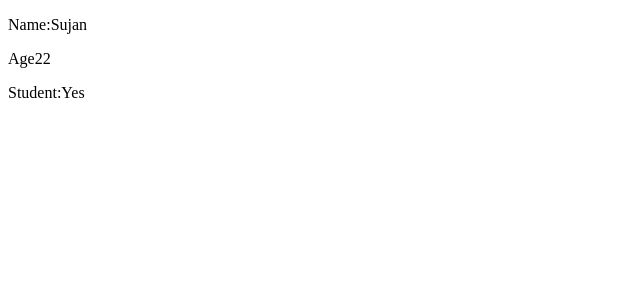
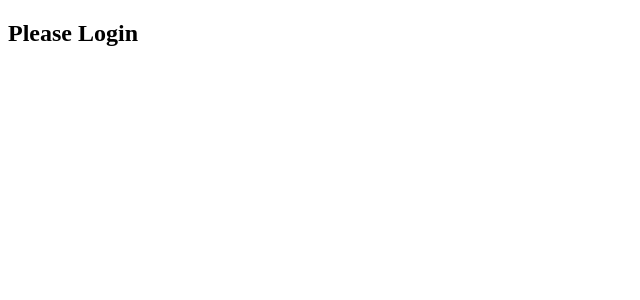
Before and after one commit to akasuju/React, a React (Vite) app in the folder vite-project/: page / in a window 1280 px wide. Shown: the top 300 px of the page, without its empty margins (0-640 px from the left). Built offline with nearby package versions, Linux system fonts and the light colour scheme.

Commit message:
feat: replace Student component with UserGreetings component and implement prop-types validation

```diff
--- a/vite-project/src/App.jsx
+++ b/vite-project/src/App.jsx
@@ -1,8 +1,11 @@
-import Student from "./Students";
+import UserGreetings from "./UserGreetings";
 function App() {
   return (
     <>
-     <Student name="Sujan" age={22} isStudent={true}/>
+
+     {/* <UserGreetings isLoggedIn={true} username="Sujan"/> */}
+     <UserGreetings />
+     {/* <UserGreetings isLoggedIn={false} username="Sujan"/> */}
     </>
   );
 }
--- a/vite-project/src/Students.jsx
+++ /dev/null
@@ -1,19 +0,0 @@
-import PropTypes from 'prop-types';
-
-function Student(props){
-    return(
-<div>
-    <p>Name:{props.name}</p>
-    <p>Age{props.age}</p>
-    <p>Student:{props.isStudent?"Yes":"No"}</p>
-</div>
-    )
-}
-
-Student.propTypes = {
-    name: PropTypes.string.isRequired,
-    age: PropTypes.number.isRequired,
-    isStudent: PropTypes.bool.isRequired
-};
-
-export default Student;
--- /dev/null
+++ b/vite-project/src/UserGreetings.jsx
@@ -0,0 +1,17 @@
+import PropTypes from 'prop-types'
+function UserGreetings(props){
+
+const welcomemessage = <h2>Welcome {props.username}</h2>
+const loginmessage= <h2>Please Login {props.username}</h2>
+
+  return (props.isLoggedIn ? welcomemessage : loginmessage);
+}
+UserGreetings.propTypes={
+    isLoggedIn: PropTypes.bool,
+    username : PropTypes.string
+}
+UserGreetings.defaultProps = {
+    isLoggedIn: true,
+    username: "sujan"
+};
+export default UserGreetings;
```
